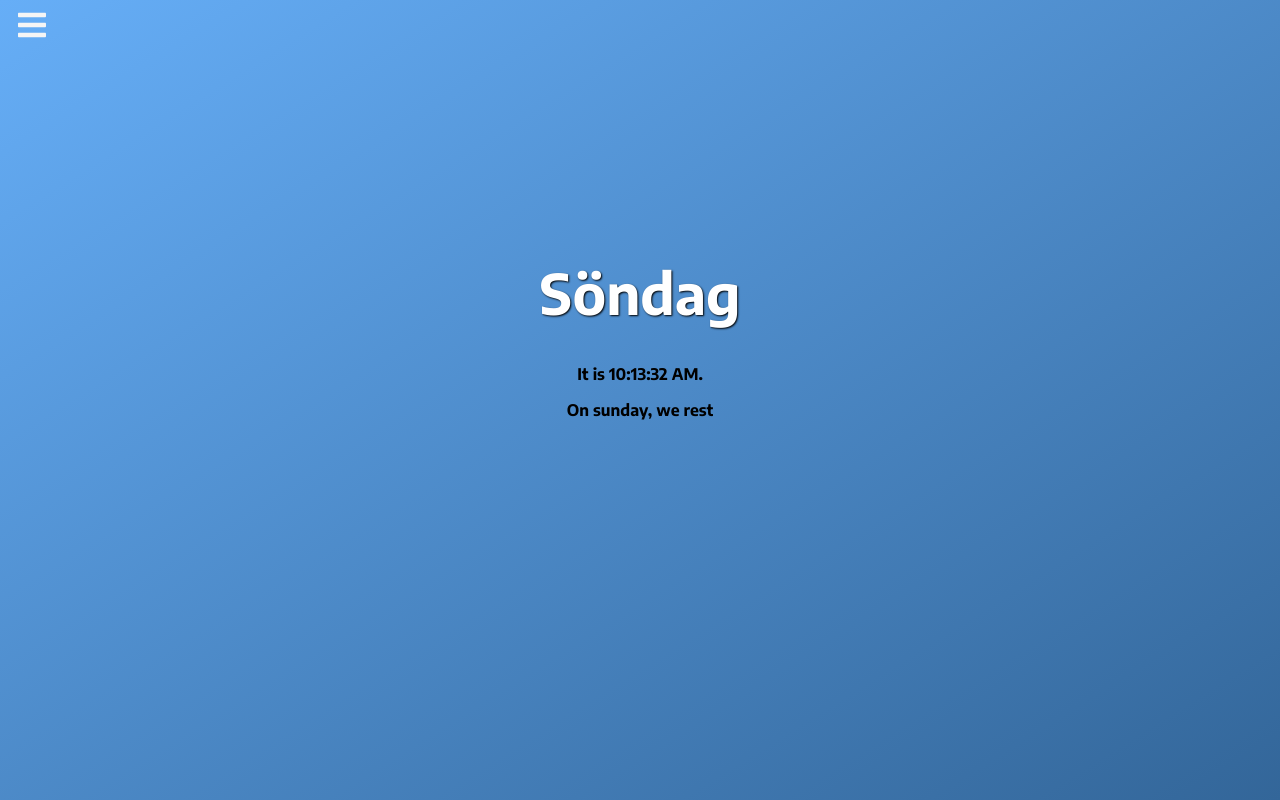
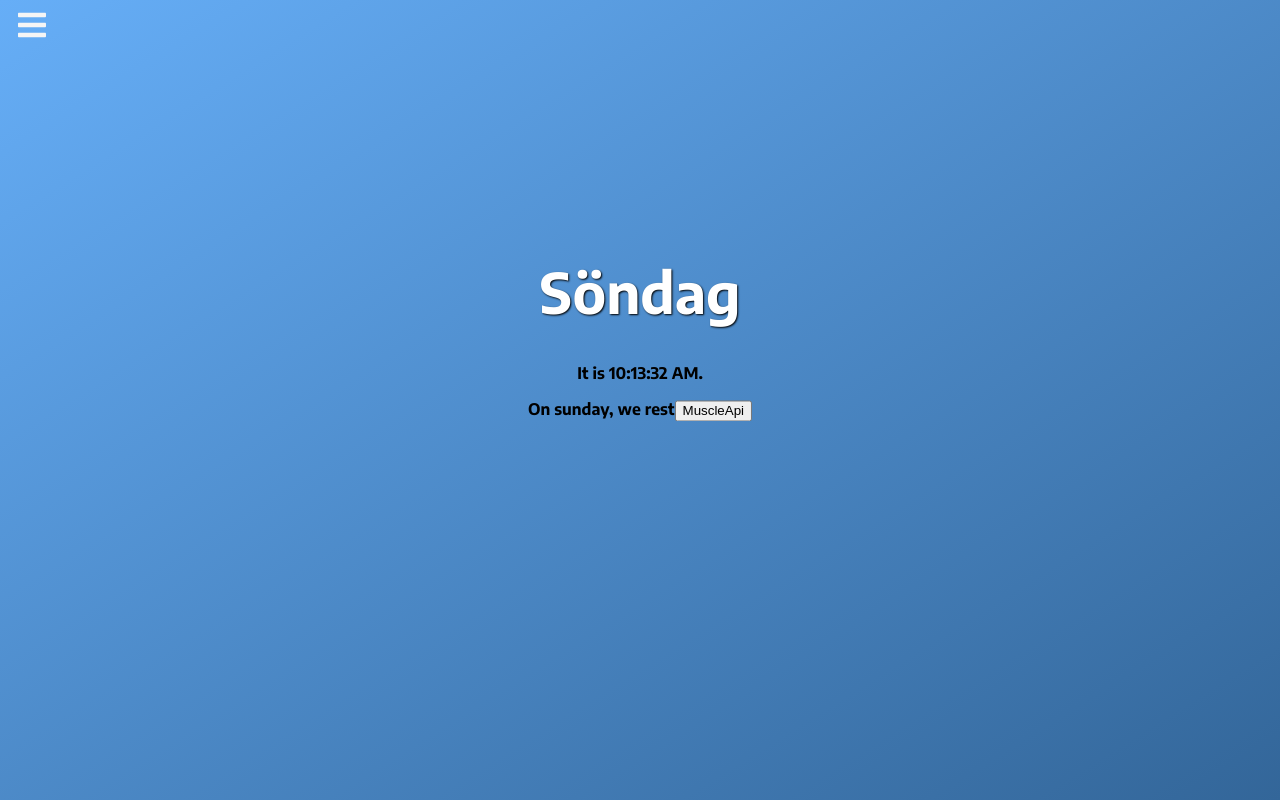
Before and after one commit to CarlMM/WorkoutJournalApp, a React (Vite) app in the folder WorkoutJournalFrontend/: page / in a window 1280 px wide. Built offline with nearby package versions, Linux system fonts and the light colour scheme.

Commit message:
Added enable cors backend Fetch muscleApi in frontend btn
Signed-off-by: CarlMM <kaptenkeps@gmail.com>

```diff
--- a/WorkoutJournalFrontend/src/component/Home.jsx
+++ b/WorkoutJournalFrontend/src/component/Home.jsx
@@ -41,6 +41,12 @@ function Home(){
     }
 
 
+    const myMuscleApi = () =>{
+        fetch('https://localhost:44314/api/Muscle')
+        .then(response => response.json())
+        .then(data => console.log(data));
+    }
+
     useEffect(() => {
       const interval = setInterval(() => {
         setCounter((<p>It is {new Date().toLocaleTimeString()}.</p>));
@@ -57,6 +63,7 @@ function Home(){
           setCurrentNumberDay(weekdayNumber)
           const quote = whatQuoteToday(currentNumberDay)
           setDailyQuote(quote)
+
       }, [currentNumberDay]);
 
 
@@ -67,6 +74,7 @@ function Home(){
                 <h1 className='homeScreenH1'>{currentDay}</h1>
                 <div className='clockDiv'>{clock}</div>
                 {dailyQuote}
+                <button onClick={myMuscleApi}>MuscleApi</button>
             </div>
         </div>
     )
```
